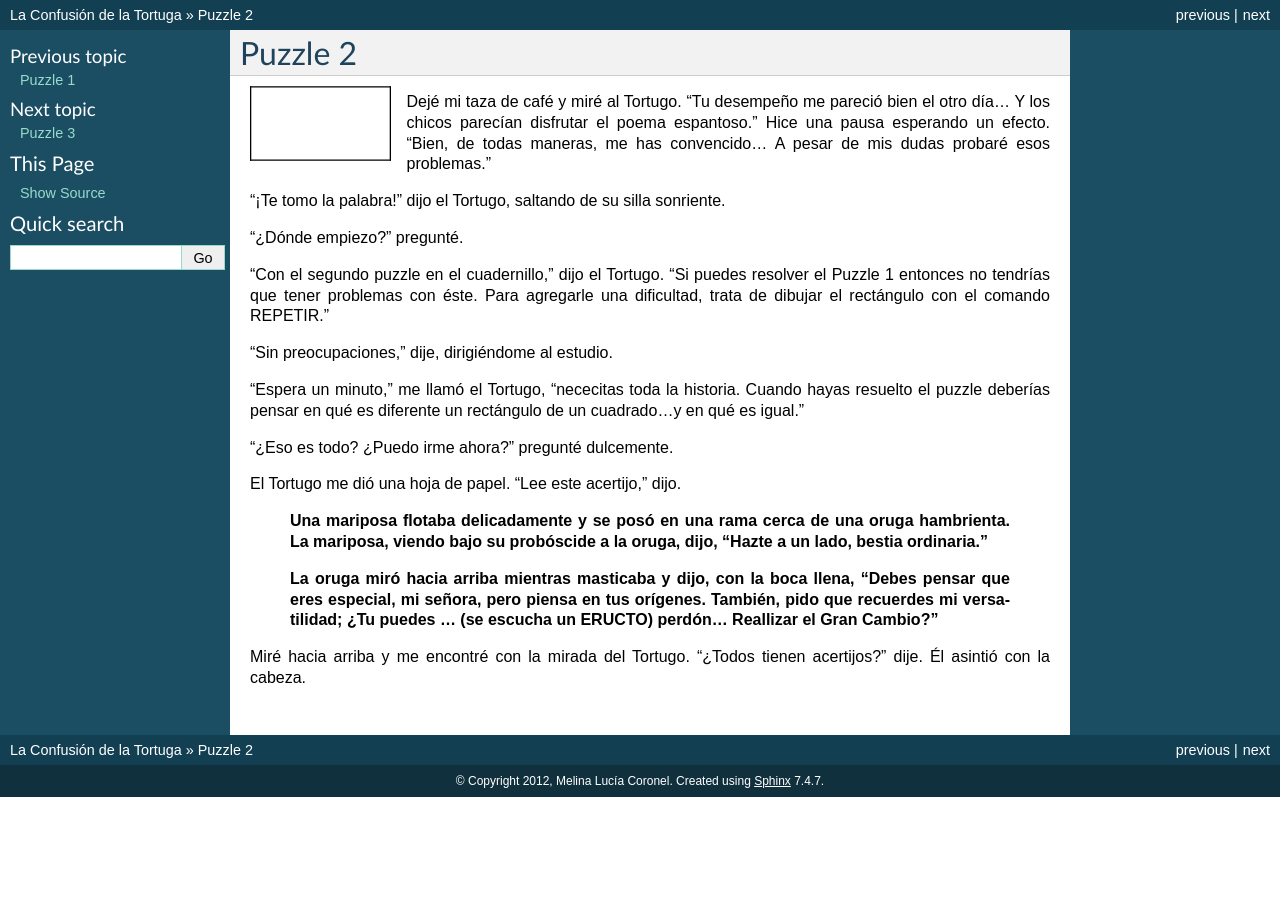
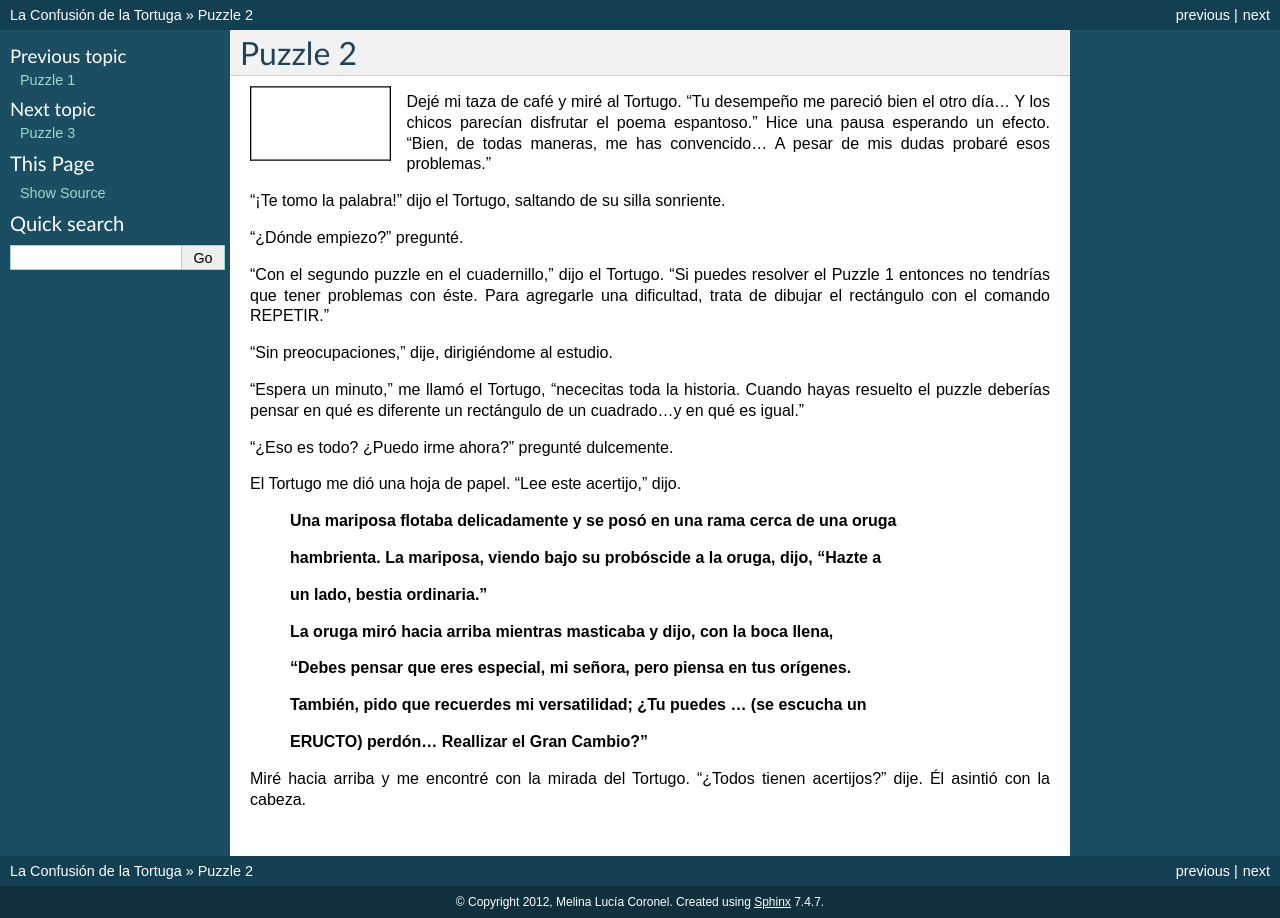
Before and after one commit to humitos/turtle-confusion-es, a Sphinx documentation site: the page built from docs/puzzle-02.rst, in a window 1280 px wide. Built offline with Sphinx 7.4.7, drawn with Linux system fonts in a browser that asks for light colours.

Commit message:
Poem 2 fixed
This is not the best way to do this, but it the one that I found

```diff
--- a/docs/puzzle-02.rst
+++ b/docs/puzzle-02.rst
@@ -23,8 +23,21 @@ Dejé mi taza de café y miré al Tortugo. "Tu desempeño me pareció bien el ot
 
 El Tortugo me dió una hoja de papel. "Lee este acertijo," dijo.
 
-    **Una mariposa flotaba delicadamente y se posó en una rama cerca de una oruga hambrienta. La mariposa, viendo bajo su probóscide a la oruga, dijo, "Hazte a un lado, bestia ordinaria."**
+    **Una mariposa flotaba delicadamente y se posó en una rama cerca de una oruga**
 
-    **La oruga miró hacia arriba mientras masticaba y dijo, con la boca llena, "Debes pensar que eres especial, mi señora, pero piensa en tus orígenes. También, pido que recuerdes mi versatilidad; ¿Tu puedes ... (se escucha un ERUCTO) perdón... Reallizar el Gran Cambio?"**
+    **hambrienta. La mariposa, viendo bajo su probóscide a la oruga, dijo, "Hazte a**
+
+    **un lado, bestia ordinaria."**
+
+
+
+
+    **La oruga miró hacia arriba mientras masticaba y dijo, con la boca llena,**
+
+    **"Debes pensar que eres especial, mi señora, pero piensa en tus orígenes.**
+
+    **También, pido que recuerdes mi versatilidad; ¿Tu puedes ... (se escucha un**
+
+    **ERUCTO) perdón... Reallizar el Gran Cambio?"**
 
 Miré hacia arriba y me encontré con la mirada del Tortugo. "¿Todos tienen acertijos?" dije. Él asintió con la cabeza.
```
